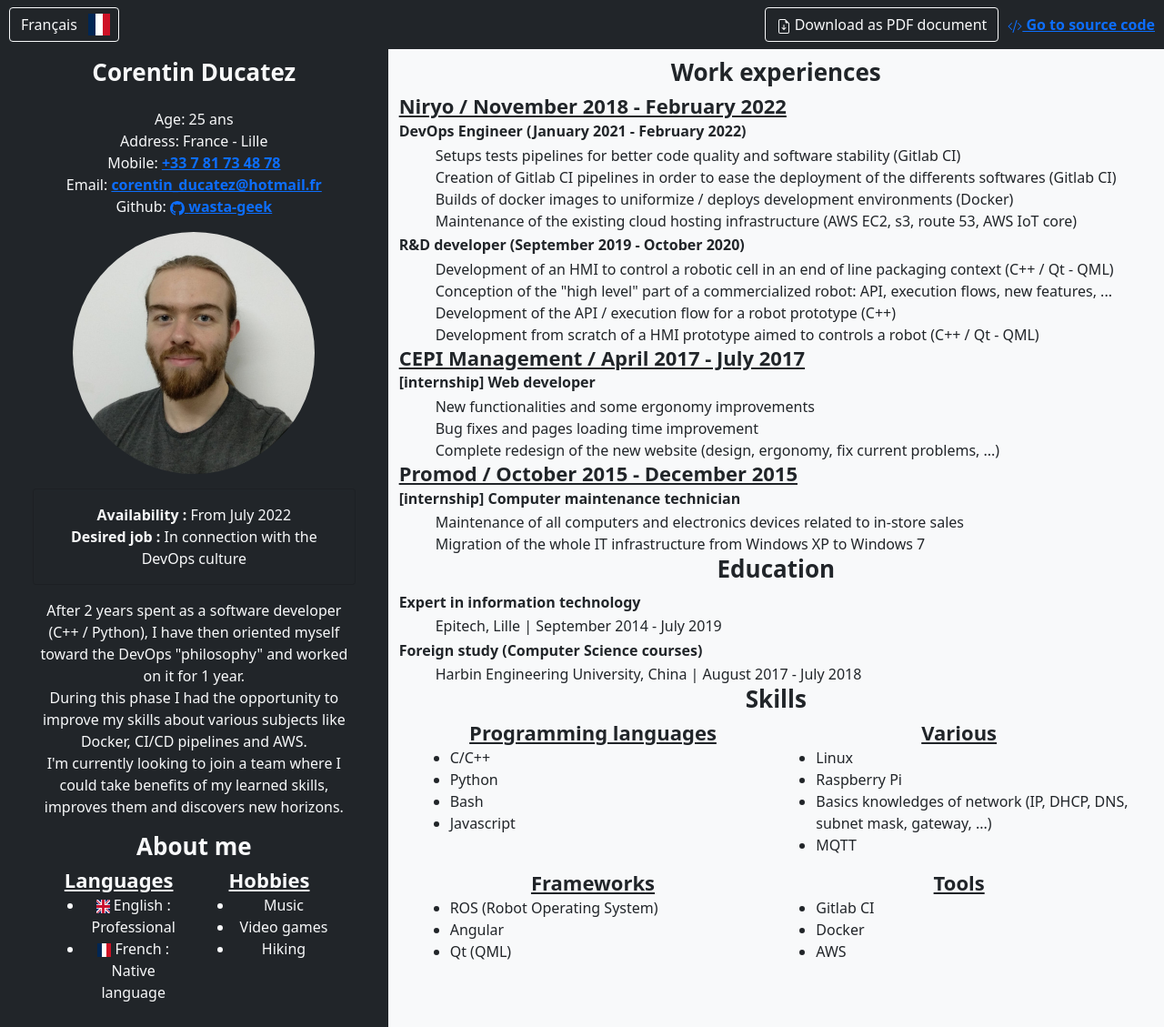
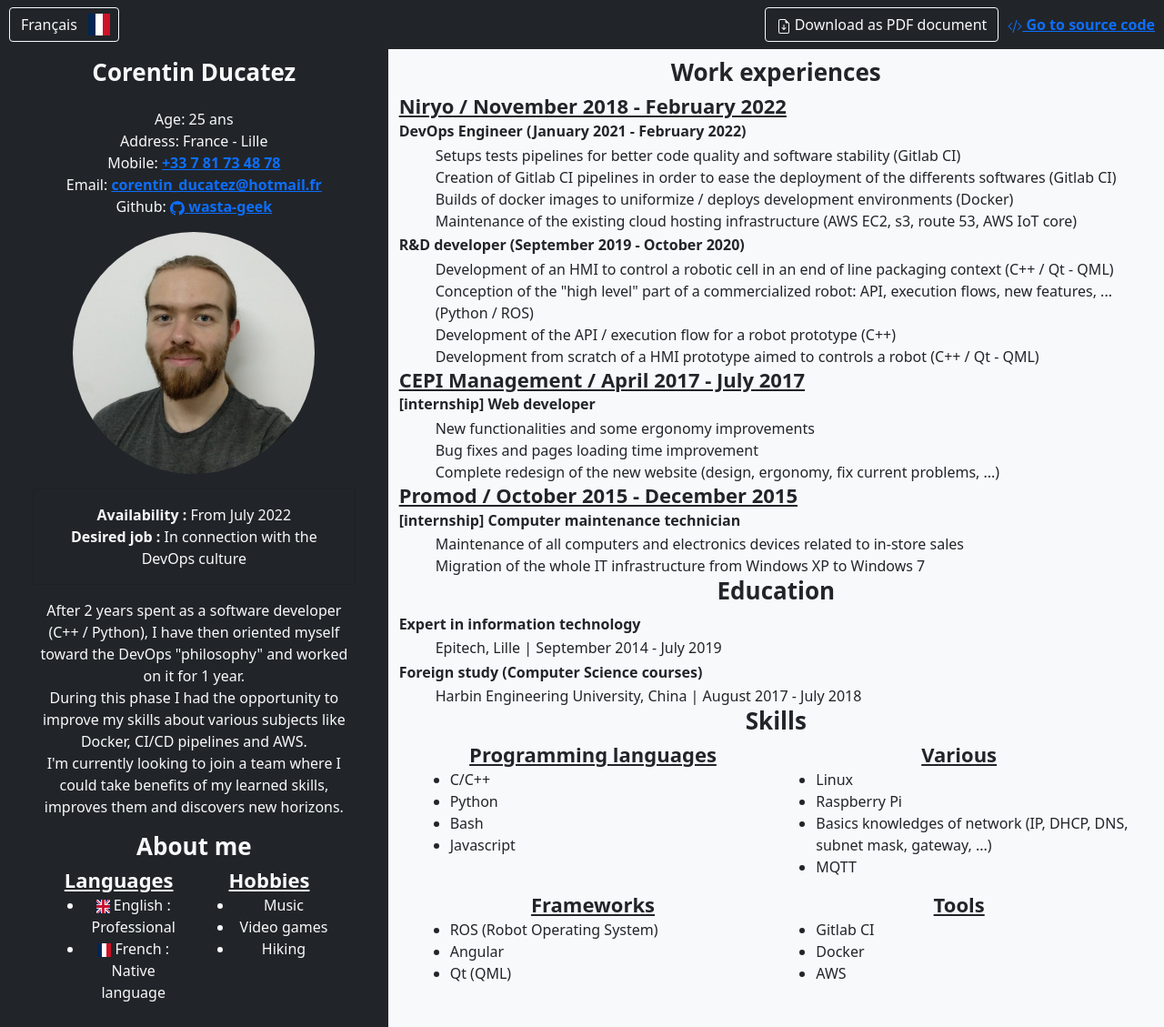
Before and after one commit to Wasta-Geek/curriculum-vitae, a Jekyll site: the page built from docs/en/index.markdown, in a window 1280 px wide. Shown: the whole page at 91% size. Built offline with Jekyll 4.4.1, drawn with Linux system fonts in a browser that asks for light colours.

Commit message:
Forgot to precise language used in english (#15)
Co-authored-by: Corentin Ducatez <corentin_ducatez@hotmail.fr>

```diff
--- a/docs/_data/work_experiences.yml
+++ b/docs/_data/work_experiences.yml
@@ -30,7 +30,7 @@ content:
         - job_title: R&D developer (September 2019 - October 2020)
           description:
             - "Development of an HMI to control a robotic cell in an end of line packaging context (C++ / Qt - QML)"
-            - "Conception of the \"high level\" part of a commercialized robot: API, execution flows, new features, ..."
+            - "Conception of the \"high level\" part of a commercialized robot: API, execution flows, new features, ... (Python / ROS)"
             - "Development of the API / execution flow for a robot prototype (C++)"
             - "Development from scratch of a HMI prototype aimed to controls a robot (C++ / Qt - QML)"
   cepi_management:
```
